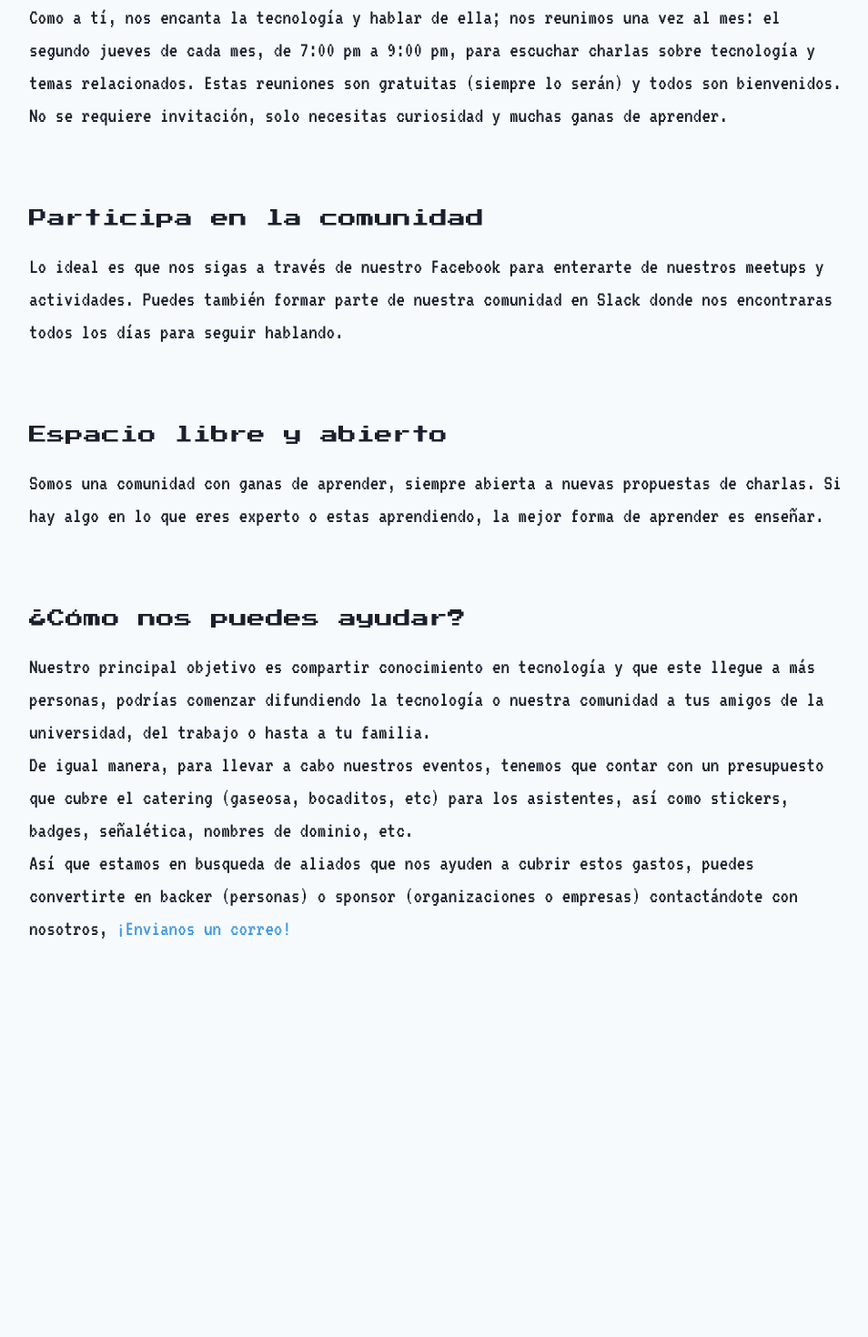
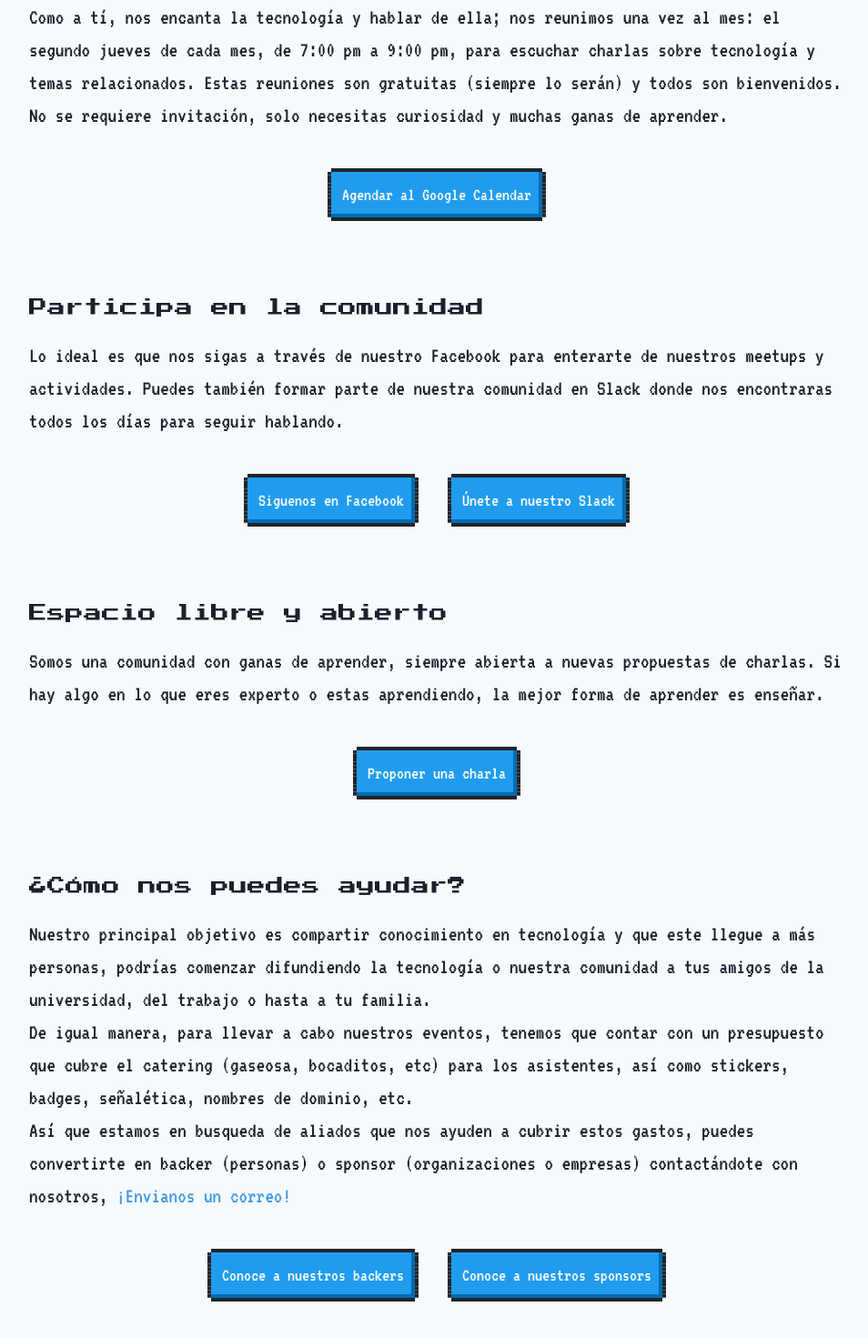
Before and after one commit to opentech-pe/opentech.pe, a Next.js app: page / in a window 1280 px wide. Shown: the part 586-2056 px from the top of the page at 91% size, without its empty margins (160-1114 px from the left). Before the commit the page ends 1705 px from the top, so only its background shows below. Built offline with nearby package versions, Linux system fonts and the light colour scheme.

Commit message:
ADD: buttons

```diff
--- a/pages/index.js
+++ b/pages/index.js
@@ -1,4 +1,5 @@
 import Head from "next/head";
+import Link from "next/link"
 
 import Navbar from "../components/navbar";
 
@@ -27,7 +28,13 @@ export default function Index() {
             todos son bienvenidos. No se requiere invitación, solo necesitas
             curiosidad y muchas ganas de aprender.
           </p>
-          {/* <button className="font-small">Agendar a mi calendario</button> */}
+          <div className="flex justify-center text-xl my-10">
+            <Link href="/incomplete">
+              <button type="button" className="nes-btn is-primary font-small">
+                Agendar al Google Calendar
+              </button>
+            </Link>
+          </div>
         </section>
         <section className="my-20">
           <h2 className="font-big mb-5 text-xl">Participa en la comunidad</h2>
@@ -37,8 +44,14 @@ export default function Index() {
             parte de nuestra comunidad en Slack donde nos encontraras todos los
             días para seguir hablando.
           </p>
-          {/* <button className="font-small">Siguenos en Facebook</button>
-          <button className="font-small">Únete a nuestro Slack</button> */}
+          <div className="flex justify-center text-xl my-10">
+            <a className="nes-btn is-primary font-small mx-5" href="https://www.facebook.com/OpenTechTM" target="_blank" rel="noopener noreferrer">
+              Siguenos en Facebook
+            </a>
+            <a className="nes-btn is-primary font-small mx-5" href="https://hola-opentech.herokuapp.com/" target="_blank" rel="noopener noreferrer">
+              Únete a nuestro Slack
+            </a>
+          </div>
         </section>
         <section className="my-20">
           <h2 className="font-big mb-5 text-xl">Espacio libre y abierto</h2>
@@ -47,7 +60,11 @@ export default function Index() {
             propuestas de charlas. Si hay algo en lo que eres experto o estas
             aprendiendo, la mejor forma de aprender es enseñar.
           </p>
-          {/* <button className="font-small">Proponer una charla</button> */}
+          <div className="flex justify-center text-xl my-10">
+            <a className="nes-btn is-primary font-small mx-5" href="https://github.com/opentech-pe/opentech.pe/issues/new?assignees=jhonfitzgerald%2C+paulotijero%2C+JimmyLoloy98&labels=cfp&template=propuesta-de-charla.md&title=T%C3%ADtulo+de+tu+charla+.+.+." target="_blank" rel="noopener noreferrer">
+              Proponer una charla
+            </a>
+          </div>
         </section>
         <section className="my-20">
           <h2 className="font-big mb-5 text-xl">¿Cómo nos puedes ayudar?</h2>
@@ -67,10 +84,20 @@ export default function Index() {
             Así que estamos en busqueda de aliados que nos ayuden a cubrir estos
             gastos, puedes convertirte en backer (personas) o sponsor
             (organizaciones o empresas) contactándote con nosotros,{" "}
-            <a className="text-blue-500" href="#">¡Envianos un correo!</a>
+            <a className="text-blue-500" href="mailto:paulotijero@gmail.com?cc=loloy.laurencio@gmail.com">¡Envianos un correo!</a>
           </p>
-          {/* <button className="font-small">Conoce a nuestros backers</button>
-          <button className="font-small">Conoce a nuestros sponsors</button> */}
+          <div className="flex justify-center text-xl my-10">
+            <Link href="/incomplete">
+              <button type="button" className="nes-btn is-primary font-small mx-5">
+                Conoce a nuestros backers
+              </button>
+            </Link>
+            <Link href="/incomplete">
+              <button type="button" className="nes-btn is-primary font-small mx-5">
+                Conoce a nuestros sponsors
+              </button>
+            </Link>
+          </div>
         </section>
       </main>
     </>
--- a/public/assets/css/styles.css
+++ b/public/assets/css/styles.css
@@ -6,10 +6,6 @@
 @tailwind components;
 /* purgecss end ignore */
 @tailwind utilities;
-
-html {
-  @apply cursor-auto;
-}
 
 body {
   @apply text-gray-900 bg-gray-100;
```
